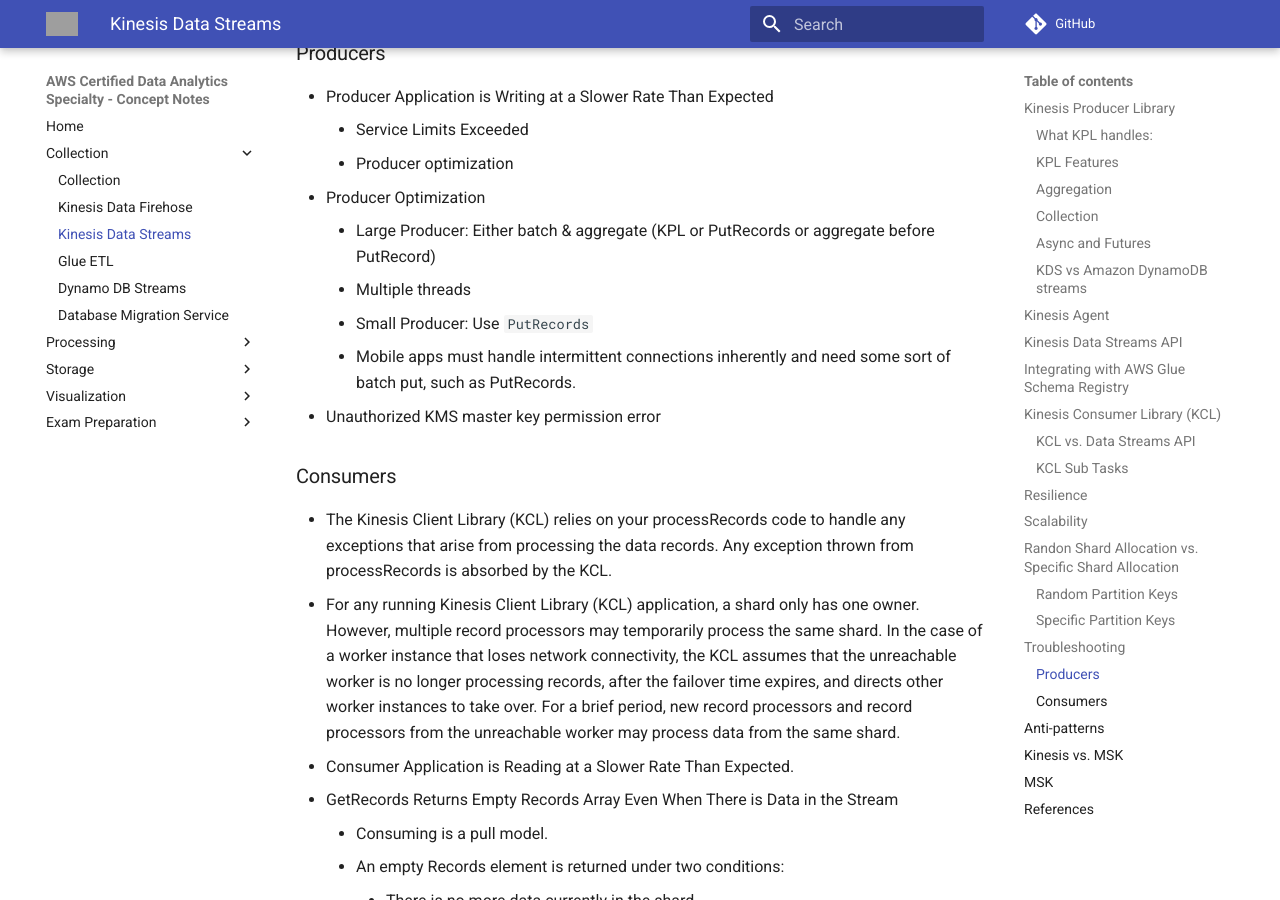
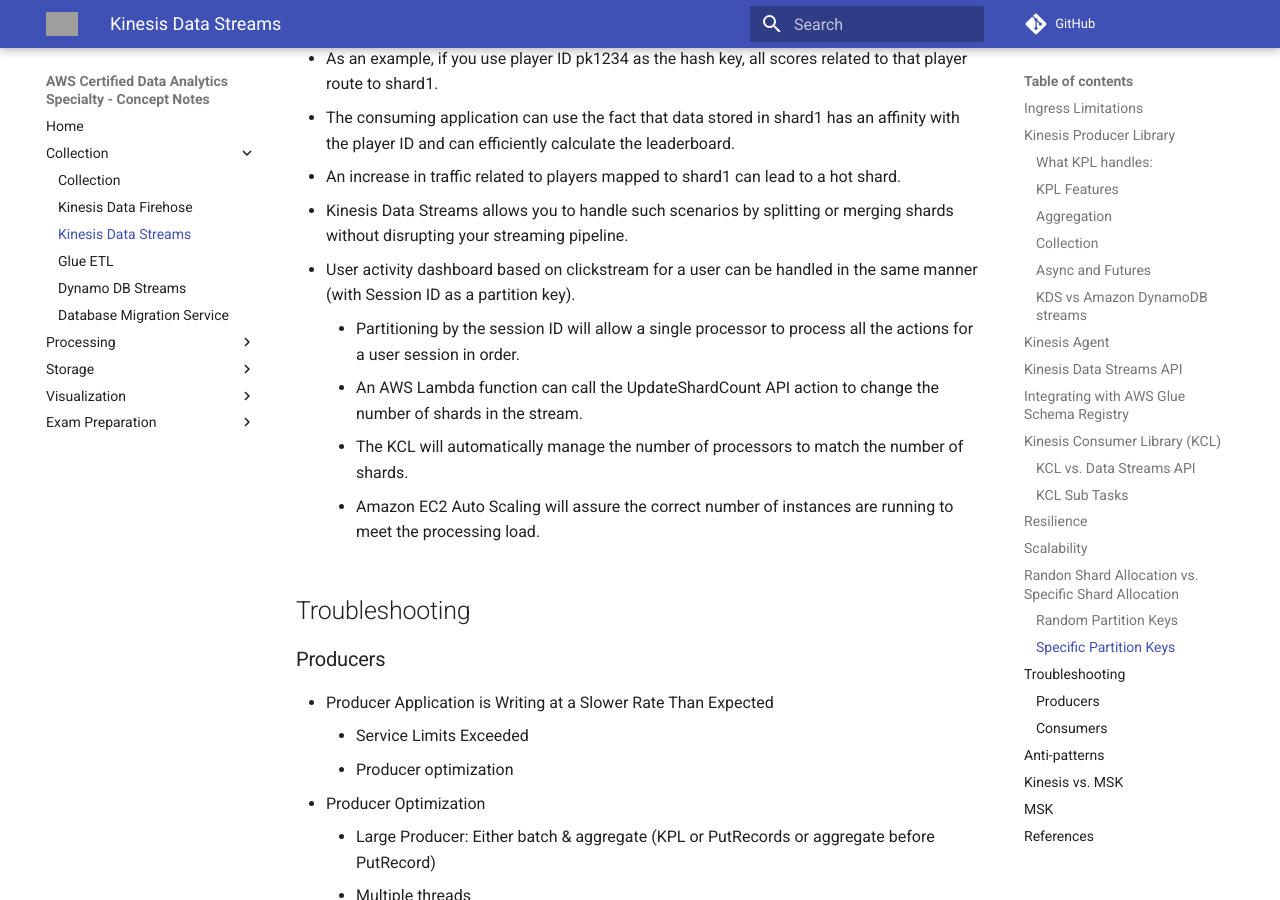
Before and after one commit to jeyabalajis/aws-certified-data-analytics-specialty-notes, an MkDocs documentation site: the page built from docs/collection/kinesis_data_streams.md, in a window 1280 px wide and 900 px high, scrolled down 5836 px. Built offline with MkDocs 1.6.1 and Material for MkDocs 9.7.7, drawn with Linux system fonts in a browser that asks for light colours; comment, search, counter and statistics services are not loaded; some of the changed text lies outside the part shown; grey boxes are pictures that could not be loaded.

Commit message:
added documentation

```diff
--- a/docs/collection/kinesis_data_streams.md
+++ b/docs/collection/kinesis_data_streams.md
@@ -1,4 +1,10 @@
 # Kinesis Data Streams
+
+## Ingress Limitations
+- Each shard can support writes up to 1,000 records per second, up to a maximum data write total of 1 MB per second.
+- Each PutRecords request can support up to 500 records.
+- Each record in the request can be as large as 1 MB, up to a limit of 5 MB for the entire request, including partition keys.
+    - The maximum size of a data blob (the data payload before Base64-encoding) is 1 megabyte (MB).
 
 ## Kinesis Producer Library
 
@@ -141,6 +147,11 @@
 - The consuming application can use the fact that data stored in shard1 has an affinity with the player ID and can efficiently calculate the leaderboard.
 - An increase in traffic related to players mapped to shard1 can lead to a hot shard.
 - Kinesis Data Streams allows you to handle such scenarios by splitting or merging shards without disrupting your streaming pipeline.
+- User activity dashboard based on clickstream for a user can be handled in the same manner (with Session ID as a partition key).
+    - Partitioning by the session ID will allow a single processor to process all the actions for a user session in order.
+    - An AWS Lambda function can call the UpdateShardCount API action to change the number of shards in the stream.
+    - The KCL will automatically manage the number of processors to match the number of shards.
+    - Amazon EC2 Auto Scaling will assure the correct number of instances are running to meet the processing load.
 
 ## Troubleshooting
 
```
Also changed, not shown: docs/collection/kinesis_data_analysis.md (added, +5 -0 lines), docs/processing/amazon_emr.md (+7 -0 lines), docs/processing/glue.md (added, +8 -0 lines).
